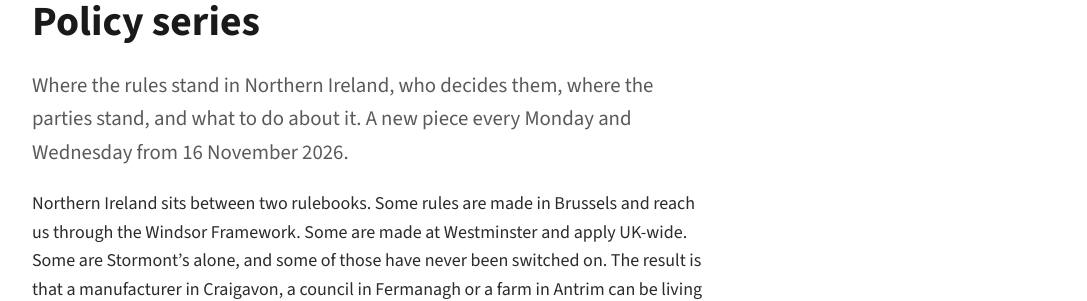
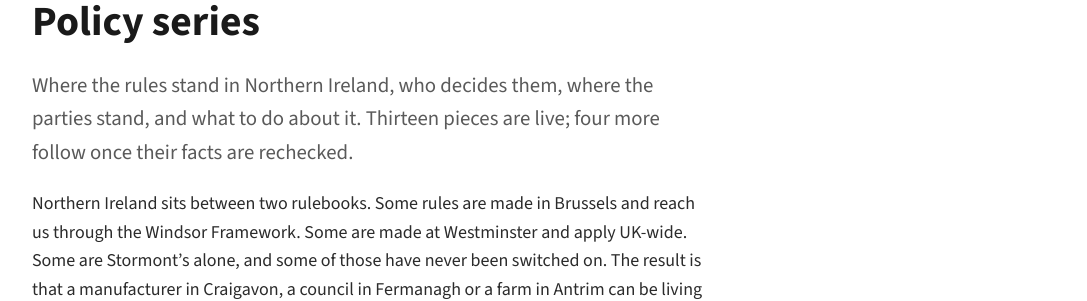
Before and after one commit to robertjparkuk/RobertJParkuk.github.io, a Jekyll site: the page built from policy-series.md, in a window 1280 px wide and 900 px high. Shown: the part 135-436 px from the top of the window, without its empty margins (96-1183 px from the left). Built offline with Jekyll 4.4.1, drawn with Linux system fonts in a browser that asks for light colours.

Commit message:
Policy series wording: 13 live now, four to follow
Co-Authored-By: Claude Opus 5.5 <noreply@anthropic.com>
Claude-Session: https://claude.ai/code/session_017kPSXoNk8atJV1kY3BTATQ

```diff
--- a/policy-series.md
+++ b/policy-series.md
@@ -2,8 +2,8 @@
 layout: page
 title: Policy series
 permalink: /policy-series/
-description: Seventeen pieces on where environmental, carbon, energy and waste rules stand in Northern Ireland, who decides them, where the parties stand, and what firms and councils should do. Publishing twice a week from 16 November 2026.
-lead: Where the rules stand in Northern Ireland, who decides them, where the parties stand, and what to do about it. A new piece every Monday and Wednesday from 16 November 2026.
+description: Seventeen pieces on where environmental, carbon, energy and waste rules stand in Northern Ireland, who decides them, where the parties stand, and what firms and councils should do. Thirteen published on 2 November 2026; four more to follow.
+lead: Where the rules stand in Northern Ireland, who decides them, where the parties stand, and what to do about it. Thirteen pieces are live; four more follow once their facts are rechecked.
 ---
 
 Northern Ireland sits between two rulebooks. Some rules are made in Brussels and reach us through the Windsor Framework. Some are made at Westminster and apply UK-wide. Some are Stormont's alone, and some of those have never been switched on. The result is that a manufacturer in Craigavon, a council in Fermanagh or a farm in Antrim can be living under three regimes at once, with nobody setting out how they fit together.
```
Also changed, not shown: public-sector.md (+1 -1 lines).
